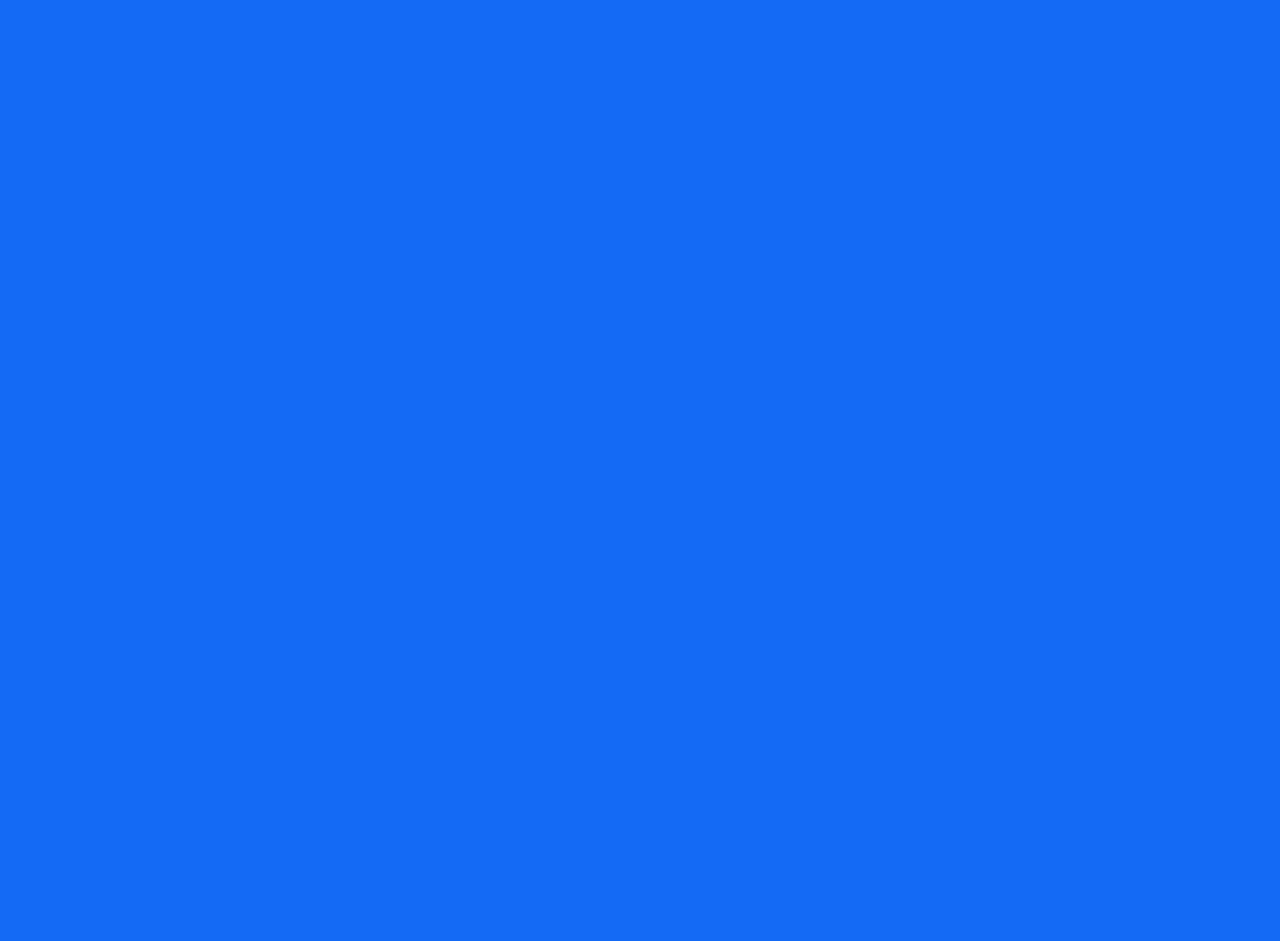
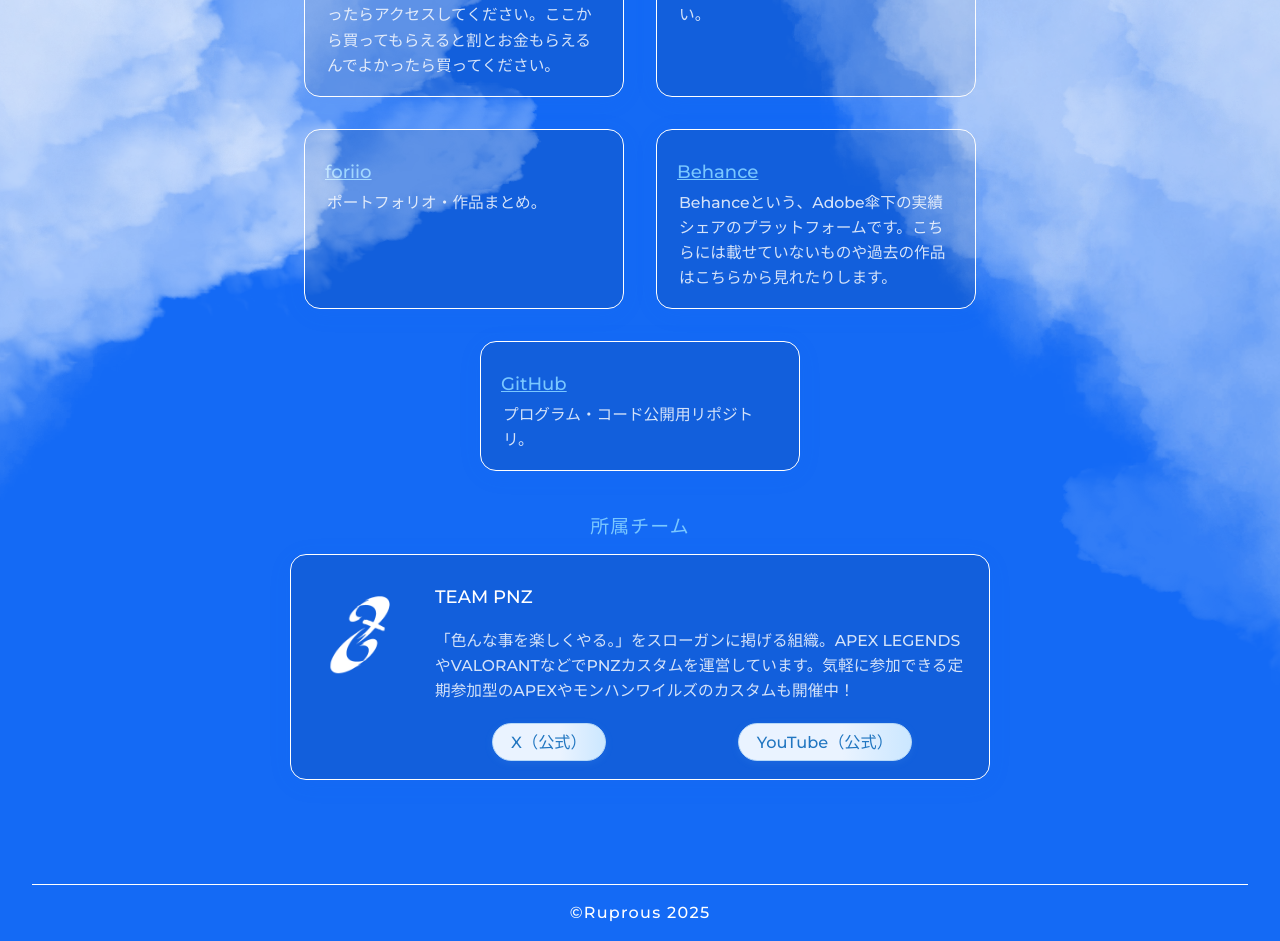
Before and after one commit to Ruprous/summer-clouds, a React (Vite) app: page /summer-clouds/sns in a window 1280 px wide. Before the commit this address had no page. Shown: the part 800-1741 px from the top of the page. Before the commit the page ends 864 px from the top, so only its background shows below. Built offline with nearby package versions, Linux system fonts and the light colour scheme.

Commit message:
Refactor code structure for improved readability and maintainability

```diff
--- a/src/AboutSection.css
+++ b/src/AboutSection.css
@@ -61,6 +61,33 @@
   color: #ff3b3b;
 }
 
+.sns-list-link {
+  display: inline-flex;
+  align-items: center;
+  gap: 6px;
+  background: linear-gradient(90deg, #eaf3ff 60%, #cbe7ff 100%);
+  color: #2176c1;
+  font-weight: 600;
+  border-radius: 999px;
+  padding: 6px 18px;
+  border: 1px solid #b6d8f7;
+  box-shadow: 0 2px 8px 0 rgba(122,199,255,0.10);
+  text-decoration: none;
+  transition: background 0.2s, color 0.2s, box-shadow 0.2s;
+  font-size: 1.01rem;
+  margin: 0 auto;
+}
+.sns-list-link:hover, .sns-list-link:focus {
+  background: linear-gradient(90deg, #7ac7ff 60%, #3a4a6b 100%);
+  color: #fff;
+  box-shadow: 0 4px 16px 0 rgba(58,74,107,0.18);
+  text-decoration: none;
+}
+.sns-link-area {
+  margin-top: 1.8em;
+  text-align: center;
+}
+
 @media (max-width: 600px) {
   .about-content {
     flex-direction: column;
--- a/src/AboutSection.jsx
+++ b/src/AboutSection.jsx
@@ -3,6 +3,7 @@ import AOS from "aos";
 import "aos/dist/aos.css";
 import "./AboutSection.css";
 import profile from "./images/logo/profile.png";
+import { Link } from "react-router-dom";
 
 const AboutSection = () => {
   useEffect(() => {
@@ -30,6 +31,9 @@ const AboutSection = () => {
             </p>
           </div>
         </div>
+        <div className="sns-link-area">
+          <Link to="/sns" className="sns-list-link">SNSリストを見る</Link>
+        </div>
       </div>
     </section>
   );
--- a/src/AppRoutes.jsx
+++ b/src/AppRoutes.jsx
@@ -11,6 +11,7 @@ import CloudLayers from "./CloudLayers";
 import UtilityPoles from "./UtilityPoles";
 import WorkDetail from "./components/WorkDetail";
 import WorksList from "./components/WorksList";
+import SNSList from "./SNSList";
 
 const AppRoutes = () => {
   const location = useLocation();
@@ -32,6 +33,7 @@ const AppRoutes = () => {
         } />
         <Route path="/works/:id" element={<WorkDetail />} />
         <Route path="/works" element={<WorksList />} />
+        <Route path="/sns" element={<SNSList />} />
       </Routes>
     </>
   );
--- /dev/null
+++ b/src/SNSList.css
@@ -0,0 +1,144 @@
+.sns-list-section {
+  background: transparent;
+  color: #fff;
+  padding: 64px 16px 64px 16px;
+  max-width: 700px;
+  margin: 0 auto 40px auto;
+  border-radius: 0;
+  box-shadow: none;
+  margin-top: 80px;
+  scroll-margin-top: 80px;
+}
+
+.sns-list-section h2 {
+  font-size: 2rem;
+  margin-bottom: 0.5em;
+  letter-spacing: 0.08em;
+  color: #fff;
+  text-align: center;
+}
+
+.sns-list {
+  display: flex;
+  flex-wrap: wrap;
+  gap: 32px;
+  justify-content: center;
+  padding: 0;
+  margin: 0 auto 0 auto;
+  max-width: 900px;
+}
+
+.sns-list-item {
+  background: rgba(0,0,0,0.10);
+  border: 1.5px solid #fff;
+  border-radius: 16px;
+  box-shadow: 0 4px 24px rgba(20,106,245,0.08);
+  padding: 28px 20px 18px 20px;
+  width: 320px;
+  max-width: 90vw;
+  min-height: 120px;
+  display: flex;
+  flex-direction: column;
+  align-items: flex-start;
+  justify-content: flex-start;
+  margin-bottom: 0;
+  gap: 0.18em;
+  box-sizing: border-box;
+  transition: box-shadow 0.2s, border 0.2s, background 0.2s;
+}
+.sns-list-item:hover {
+  box-shadow: 0 4px 24px rgba(20,106,245,0.08);
+  border: 1.5px solid #fff;
+  background: rgba(0,0,0,0.10);
+}
+.sns-list a {
+  color: #7ac7ff;
+  text-decoration: underline;
+  transition: color 0.2s;
+  font-weight: bold;
+  font-size: 1.13em;
+}
+.sns-list a:hover {
+  color: #fff;
+}
+.sns-desc {
+  color: #fff;
+  font-size: 0.98em;
+  opacity: 0.82;
+  margin-left: 2px;
+  margin-top: 2px;
+  text-align: left;
+  font-weight: 400;
+  line-height: 1.6;
+}
+.sns-team-title {
+  margin-top: 2.2em;
+  margin-bottom: 0.7em;
+  font-size: 1.18em;
+  color: #7ac7ff;
+  text-align: center;
+  letter-spacing: 0.06em;
+}
+.sns-team-center {
+  display: flex;
+  justify-content: center;
+  align-items: flex-start;
+  width: 100%;
+  margin: 0 auto 0 auto;
+}
+.sns-team-pnz {
+  display: flex;
+  flex-direction: row;
+  align-items: flex-start;
+  gap: 24px;
+  width: 100%;
+}
+.sns-team-pnz-logo {
+  flex: 0 0 auto;
+  display: flex;
+  flex-direction: column;
+  align-items: center;
+  justify-content: flex-start;
+  width: 100px;
+  min-width: 84px;
+  margin-top: 8px;
+}
+.sns-team-pnz-logo img {
+  width: 84px !important;
+  height: 84px !important;
+  border-radius: 16px;
+  background: transparent;
+  filter: brightness(0) invert(1);
+  margin-bottom: 8px;
+}
+.sns-team-pnz-main {
+  flex: 1 1 0;
+  display: flex;
+  flex-direction: column;
+  align-items: flex-start;
+  justify-content: flex-start;
+  gap: 12px;
+}
+.sns-team-pnz-title {
+  font-weight: bold;
+  font-size: 1.13em;
+  margin-bottom: 0.3em;
+  text-align: left;
+  width: 100%;
+}
+.sns-team-pnz-desc {
+  margin-bottom: 0.5em;
+  color: #fff;
+  opacity: 0.82;
+  font-size: 0.98em;
+  line-height: 1.6;
+  text-align: left;
+  width: 100%;
+}
+.sns-team-pnz-links {
+  display: flex;
+  flex-direction: row;
+  gap: 18px;
+  width: 100%;
+  justify-content: flex-start;
+}
--- /dev/null
+++ b/src/SNSList.jsx
@@ -0,0 +1,56 @@
+import React from "react";
+import "./SNSList.css";
+import Header from "./components/Header";
+import Footer from "./components/Footer";
+import CloudLayers from "./CloudLayers";
+import PNZLogo from "./images/PNZ_logo.png";
+
+// 仮データ例（後でpropsや外部データ化も可）
+const snsLinks = [
+  { name: "X (旧Twitter)", url: "https://x.com/Ruprous", desc: "お仕事報告から日常のポストまで幅広く行っています。ポスト…？？なんだそれは？？？ツイートやろがい。" },
+  { name: "Twitch", url: "https://www.twitch.tv/ruprous/", desc: "Twitchです。サブチャンネル作る前はここでゲームの配信をしていました。" },
+  { name: "YouTube", url: "https://www.youtube.com/@ruprous", desc: "経験から得た、ちょっとつかえるデザイン・GFX・blenderの知識を投稿していたり、ゲームのLIVE配信やモトブログ等をしております。" },
+  { name: "YouTube(サブ)", url: "https://www.youtube.com/@RuprousNoNedoko", desc: "サブチャンネル。EditしたMontageやクリップなど。" },
+  { name: "Geartics", url: "https://www.geartics.com/Ruprous", desc: "使用しているデバイスをここにまとめています。ここにアクセスしてもらうとチョットだけお金もらえるんでよかったらアクセスしてください。ここから買ってもらえると割とお金もらえるんでよかったら買ってください。" },
+  { name: "エブリスタ", url: "https://estar.jp/users/364457212", desc: "五月雨望海としてここで小説を書いています。長編から短編まであるのでお時間あるときにでも読んでみてください。" },
+  { name: "foriio", url: "https://www.foriio.com/ruprous", desc: "ポートフォリオ・作品まとめ。" },
+  { name: "Behance", url: "https://www.behance.net/Ruprous", desc: "Behanceという、Adobe傘下の実績シェアのプラットフォームです。こちらには載せていないものや過去の作品はこちらから見れたりします。" },
+  { name: "GitHub", url: "https://github.com/Ruprous", desc: "プログラム・コード公開用リポジトリ。" },
+];
+
+const SNSList = () => (
+  <>
+    <CloudLayers />
+    <Header />
+    <section className="sns-list-section">
+      <h2>SNS</h2>
+      <ul className="sns-list">
+        {snsLinks.map((sns) => (
+          <li key={sns.name} className="sns-list-item">
+            <a href={sns.url} target="_blank" rel="noopener noreferrer">{sns.name}</a>
+            <span className="sns-desc">{sns.desc}</span>
+          </li>
+        ))}
+      </ul>
+      <h3 className="sns-team-title">所属チーム</h3>
+      <div className="sns-team-center">
+        <div className="sns-list-item sns-team-pnz">
+          <div className="sns-team-pnz-logo">
+            <img src={PNZLogo} alt="TEAM PNZロゴ" style={{ width: 56, height: 56, borderRadius: 12, background: 'transparent', filter: 'brightness(0) invert(1)' }} />
+          </div>
+          <div className="sns-team-pnz-main">
+            <div className="sns-team-pnz-title">TEAM PNZ</div>
+            <div className="sns-team-pnz-desc">「色んな事を楽しくやる。」をスローガンに掲げる組織。APEX LEGENDSやVALORANTなどでPNZカスタムを運営しています。気軽に参加できる定期参加型のAPEXやモンハンワイルズのカスタムも開催中！</div>
+            <div className="sns-team-pnz-links">
+              <a href="https://x.com/PNZ_Official" target="_blank" rel="noopener noreferrer" className="sns-list-link">X（公式）</a>
+              <a href="https://www.youtube.com/@TEAMPNZ" target="_blank" rel="noopener noreferrer" className="sns-list-link">YouTube（公式）</a>
+            </div>
+          </div>
+        </div>
+      </div>
+    </section>
+    <Footer />
+  </>
+);
+
+export default SNSList;
--- a/src/data/works.json
+++ b/src/data/works.json
@@ -94,9 +94,12 @@
     "youtubeId": "cQwNocG3ijI",
     "thumbnail": "",
     "credit": [
-      "Editing & Direction & Player：Ruprous"
+      "Editing & Direction & Player：Ruprous",
+      "Music：ゆきむらBeats"
     ],
-    "links": []
+    "links": [
+      { "label": "Irony (Asterisk DnB Remix)", "url": "https://soundcloud.com/asteriskbtlg/ironyasterisk-dnb-remixfrom-asterisk-works-3" }
+    ]
   },
   {
     "id": "oudon-offline",
@@ -301,7 +304,7 @@
     "type": "Logo",
     "date": "2023-09",
     "descriptionShort": "PNZのマインクラフトサーバー企画のロゴを制作しました。",
-    "description": "PNZのマインクラフトサーバー企画のロゴを制作しました。",
+    "description": "PNZ内部企画のマインクラフトサーバー：PNZ仲間鯖のロゴを制作しました。",
     "thumbnail": "/summer-clouds/images/works/pnz-mc-nakama.jpg",
     "credit": [],
     "links": []
```
Also changed, not shown: src/images/PNZ_logo.png (added).
